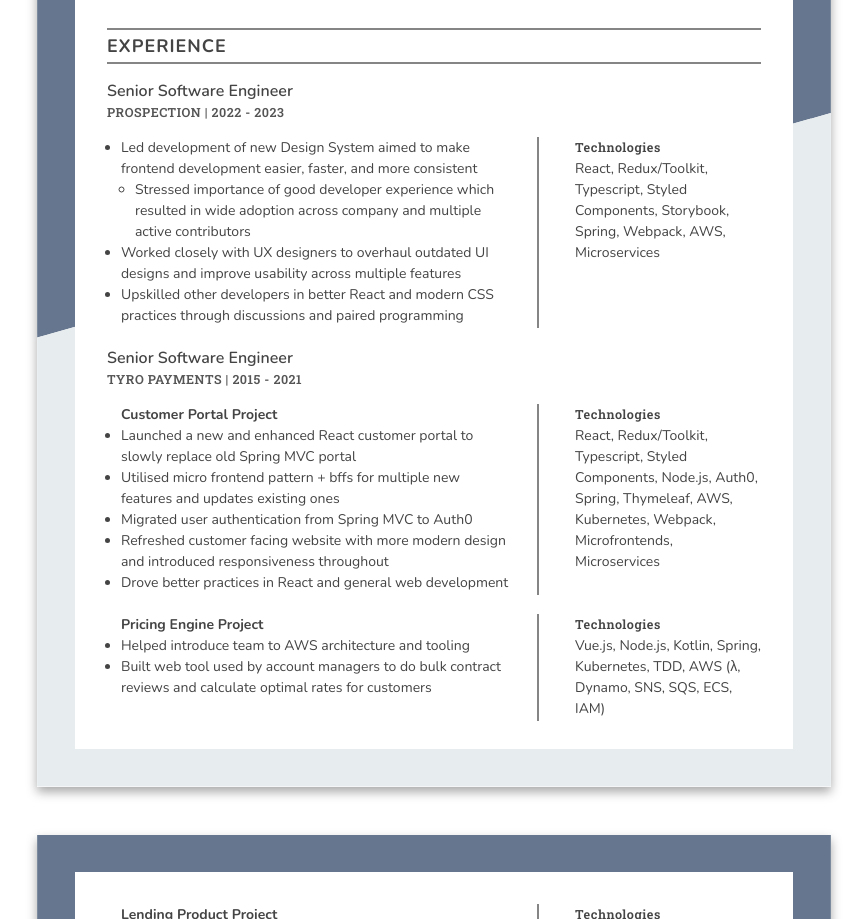
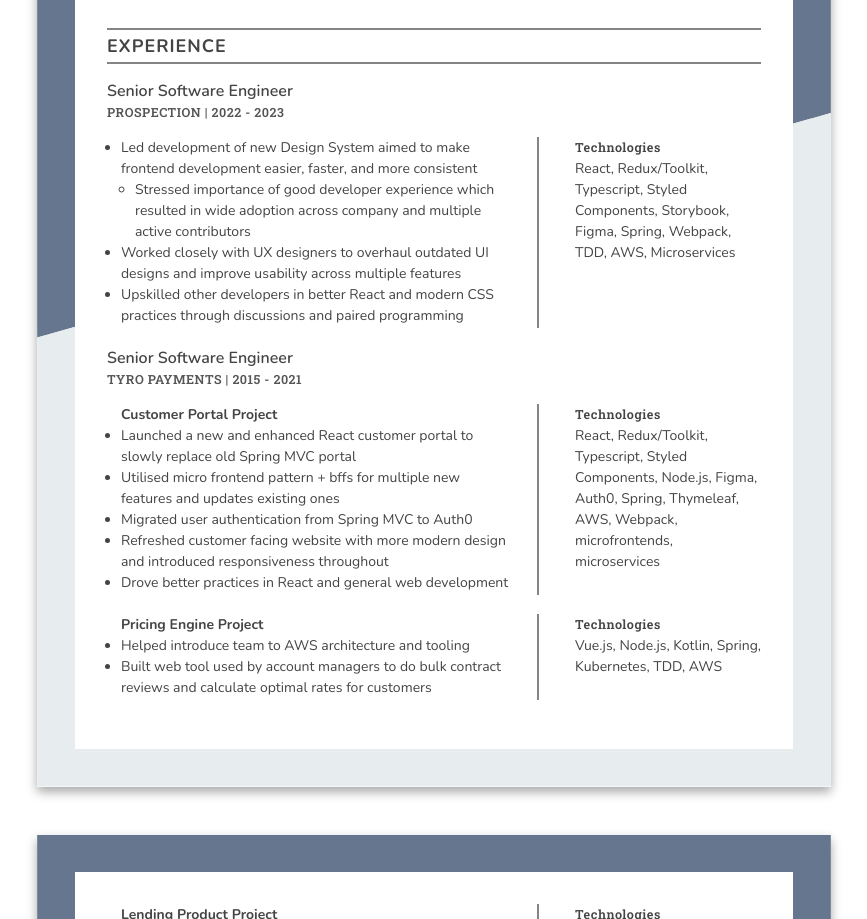
Before and after one commit to peter-yhc/peter-yhc.github.io, a React (Vite) app: page / in a window 1280 px wide. Shown: the part 400-1319 px from the top of the page, without its empty margins (206-1073 px from the left). Built offline with nearby package versions, Linux system fonts and the light colour scheme.

Commit message:
minor updates

```diff
--- a/src/sections/experience/Experience1.tsx
+++ b/src/sections/experience/Experience1.tsx
@@ -29,7 +29,7 @@ export default function Experience1() {
           </li>
         </ul>
         <Skills>
-          React, Redux/Toolkit, Typescript, Styled Components, Storybook, Spring, Webpack, AWS, Microservices
+          React, Redux/Toolkit, Typescript, Styled Components, Storybook, Figma, Spring, Webpack, TDD, AWS, Microservices
         </Skills>
       </JobContent>
       <H3>Senior Software Engineer</H3>
@@ -46,8 +46,8 @@ export default function Experience1() {
           <li>Drove better practices in React and general web development</li>
         </ul>
         <Skills>
-          React, Redux/Toolkit, Typescript, Styled Components, Node.js, Auth0, Spring, Thymeleaf, AWS,
-          Kubernetes, Webpack, Microfrontends, Microservices
+          React, Redux/Toolkit, Typescript, Styled Components, Node.js, Figma, Auth0, Spring, Thymeleaf, AWS,
+          Webpack, microfrontends, microservices
         </Skills>
       </JobContent>
       <JobContent>
@@ -59,7 +59,7 @@ export default function Experience1() {
           </li>
         </ul>
         <Skills>
-          Vue.js, Node.js, Kotlin, Spring, Kubernetes, TDD, AWS (λ, Dynamo, SNS, SQS, ECS, IAM)
+          Vue.js, Node.js, Kotlin, Spring, Kubernetes, TDD, AWS
         </Skills>
       </JobContent>
     </section>
```
Also changed, not shown: 3 other files (tests, documents, lock files or other folders).
